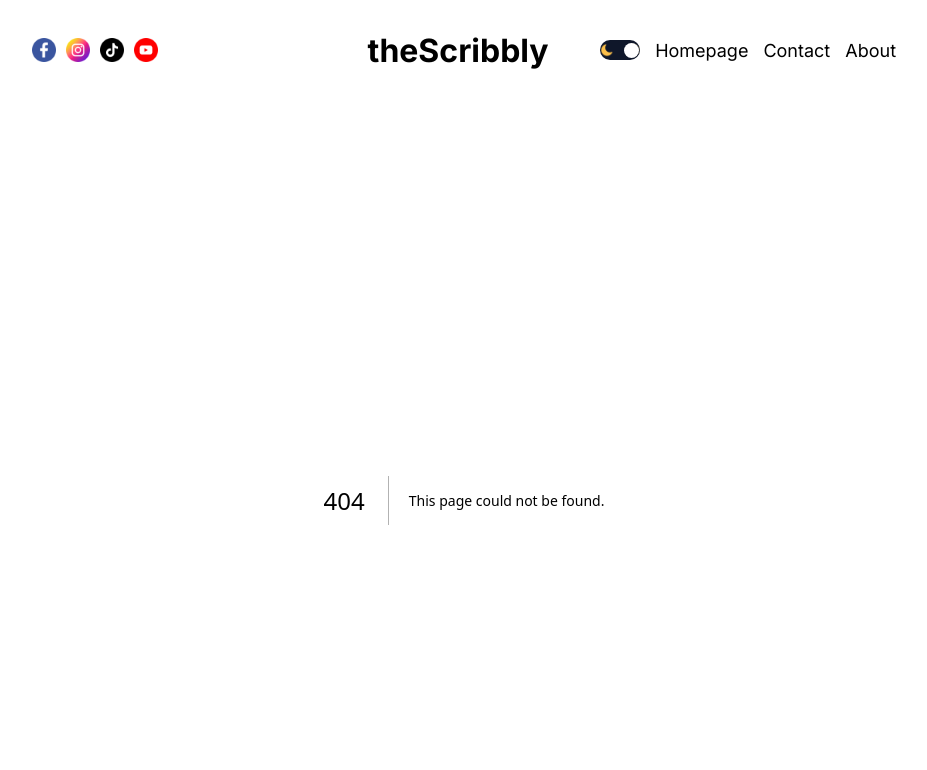
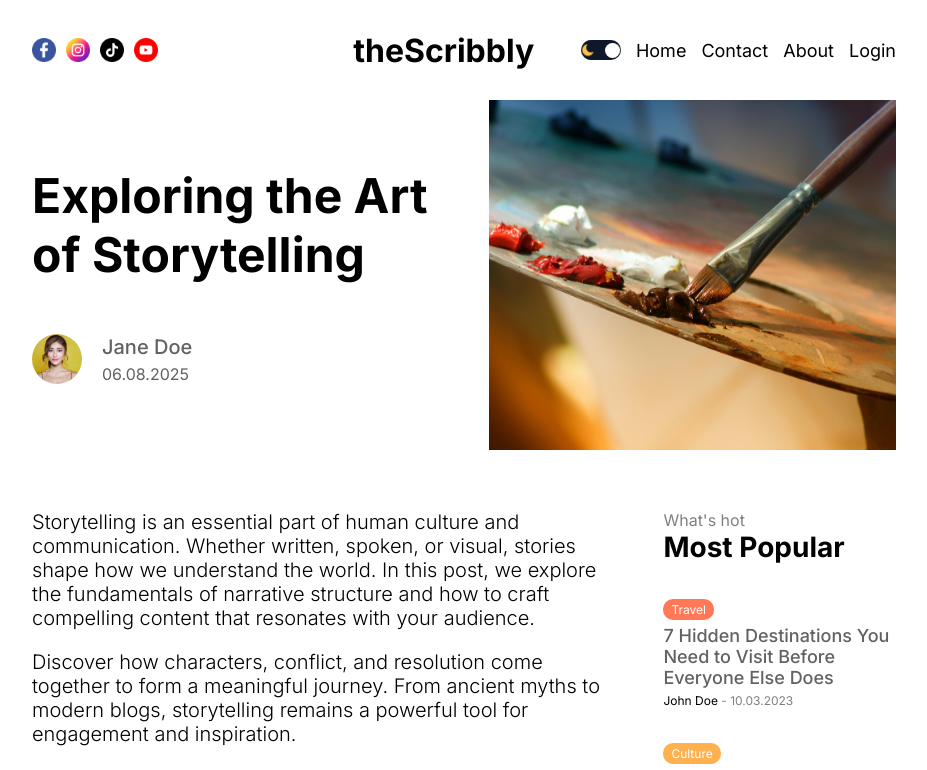
Before and after one commit to Nainee99/the-scribbly, a Next.js app: page /blog in a window 1280 px wide. Before the commit this address had no page. Shown: the top 770 px of the page, without its empty margins (176-1103 px from the left). Built offline with nearby package versions, Linux system fonts and the light colour scheme.

Commit message:
ui: build single blog post page with dummy content and layout

```diff
--- /dev/null
+++ b/src/app/[slug]/page.jsx
@@ -0,0 +1,78 @@
+import Menu from "@/components/Menu/Menu";
+import styles from "./singlePage.module.css";
+import Image from "next/image";
+import Comments from "@/components/comments/Comments";
+
+// Commented out actual API call
+// const getData = async (slug) => {
+//   const res = await fetch(`http://localhost:3000/api/posts/${slug}`, {
+//     cache: "no-store",
+//   });
+
+//   if (!res.ok) {
+//     throw new Error("Failed");
+//   }
+
+//   return res.json();
+// };
+
+const SinglePage = async ({ params }) => {
+  const { slug } = params;
+
+  // Dummy post data for testing UI
+  const data = {
+    title: "Exploring the Art of Storytelling",
+    desc: `<p>Storytelling is an essential part of human culture and communication. Whether written, spoken, or visual, stories shape how we understand the world. In this post, we explore the fundamentals of narrative structure and how to craft compelling content that resonates with your audience.</p>
+           <p>Discover how characters, conflict, and resolution come together to form a meaningful journey. From ancient myths to modern blogs, storytelling remains a powerful tool for engagement and inspiration.</p>`,
+    img: "/sample-post.jpg",
+    user: {
+      name: "Jane Doe",
+      image: "/avatar1.jpg",
+    },
+  };
+
+  return (
+    <div className={styles.container}>
+      <div className={styles.infoContainer}>
+        <div className={styles.textContainer}>
+          <h1 className={styles.title}>{data?.title}</h1>
+          <div className={styles.user}>
+            {data?.user?.image && (
+              <div className={styles.userImageContainer}>
+                <Image
+                  src={data.user.image}
+                  alt=""
+                  fill
+                  className={styles.avatar}
+                />
+              </div>
+            )}
+            <div className={styles.userTextContainer}>
+              <span className={styles.username}>{data?.user.name}</span>
+              <span className={styles.date}>06.08.2025</span>
+            </div>
+          </div>
+        </div>
+        {data?.img && (
+          <div className={styles.imageContainer}>
+            <Image src={data.img} alt="" fill className={styles.image} />
+          </div>
+        )}
+      </div>
+      <div className={styles.content}>
+        <div className={styles.post}>
+          <div
+            className={styles.description}
+            dangerouslySetInnerHTML={{ __html: data?.desc }}
+          />
+          <div className={styles.comment}>
+            <Comments postSlug={slug} />
+          </div>
+        </div>
+        <Menu />
+      </div>
+    </div>
+  );
+};
+
+export default SinglePage;
--- /dev/null
+++ b/src/app/[slug]/singlePage.module.css
@@ -0,0 +1,94 @@
+.infoContainer {
+  display: flex;
+  align-items: center;
+  gap: 50px;
+}
+
+.textContainer {
+  flex: 1;
+}
+
+.title {
+  font-size: 64px;
+  margin-bottom: 50px;
+}
+
+.user {
+  display: flex;
+  align-items: center;
+  gap: 20px;
+}
+
+.userImageContainer {
+  width: 50px;
+  height: 50px;
+  position: relative;
+}
+
+.avatar {
+  border-radius: 50%;
+  object-fit: cover;
+}
+
+.userTextContainer {
+  display: flex;
+  flex-direction: column;
+  gap: 5px;
+  color: var(--softTextColor);
+}
+
+.username {
+  font-size: 20px;
+  font-weight: 500;
+}
+
+.imageContainer {
+  flex: 1;
+  height: 350px;
+  position: relative;
+}
+
+.image {
+  object-fit: cover;
+}
+
+.content {
+  display: flex;
+  gap: 50px;
+}
+
+.post {
+  flex: 5;
+  margin-top: 60px;
+}
+
+.description p {
+  font-size: 20px;
+  font-weight: 300;
+  margin-bottom: 20px;
+}
+
+@media screen and (max-width: 1536px) {
+  .title {
+    font-size: 54px;
+  }
+}
+@media screen and (max-width: 1280px) {
+  .title {
+    font-size: 48px;
+  }
+}
+@media screen and (max-width: 1024px) {
+  .imageContainer {
+    display: none;
+  }
+}
+@media screen and (max-width: 640px) {
+  .title {
+    font-size: 36px;
+  }
+
+  .description p {
+    font-size: 18px;
+  }
+}
--- a/src/components/navbar/Navbar.jsx
+++ b/src/components/navbar/Navbar.jsx
@@ -2,7 +2,7 @@ import React from "react";
 import styles from "./navbar.module.css";
 import Image from "next/image";
 import Link from "next/link";
-// import AuthLinks from "../authLinks/AuthLinks";
+import AuthLinks from "../authLinks/AuthLinks";
 import ThemeToggle from "../themeToggle/ThemeToggle";
 
 const Navbar = () => {
@@ -18,7 +18,7 @@ const Navbar = () => {
       <div className={styles.links}>
         <ThemeToggle />
         <Link href="/" className={styles.link}>
-          Homepage
+          Home
         </Link>
         <Link href="/" className={styles.link}>
           Contact
@@ -26,7 +26,7 @@ const Navbar = () => {
         <Link href="/" className={styles.link}>
           About
         </Link>
-        {/* <AuthLinks /> */}
+        <AuthLinks />
       </div>
     </div>
   );
```
Also changed, not shown: src/components/cardList/CardList.jsx (+14 -0 lines).
